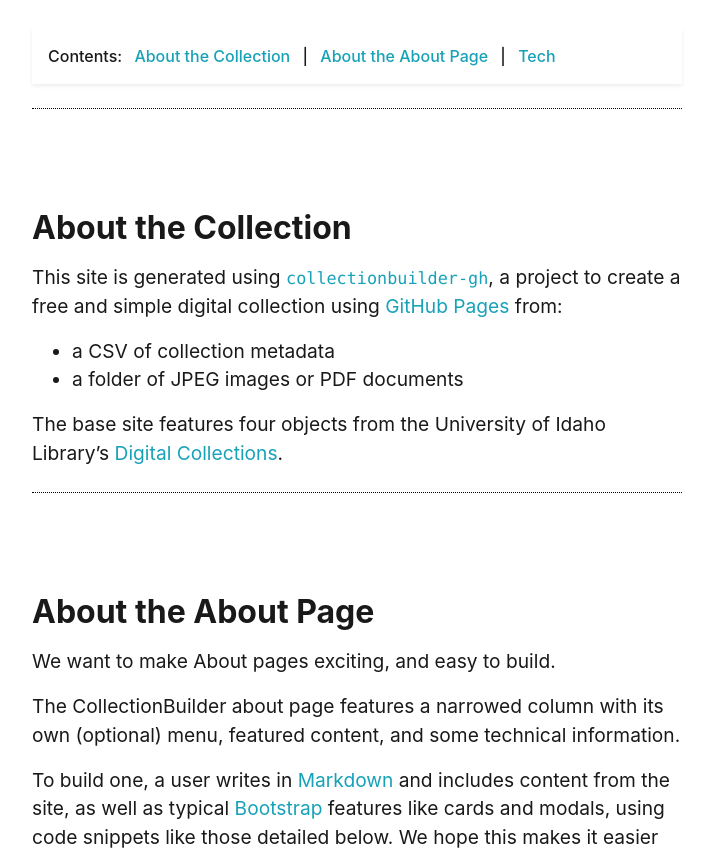
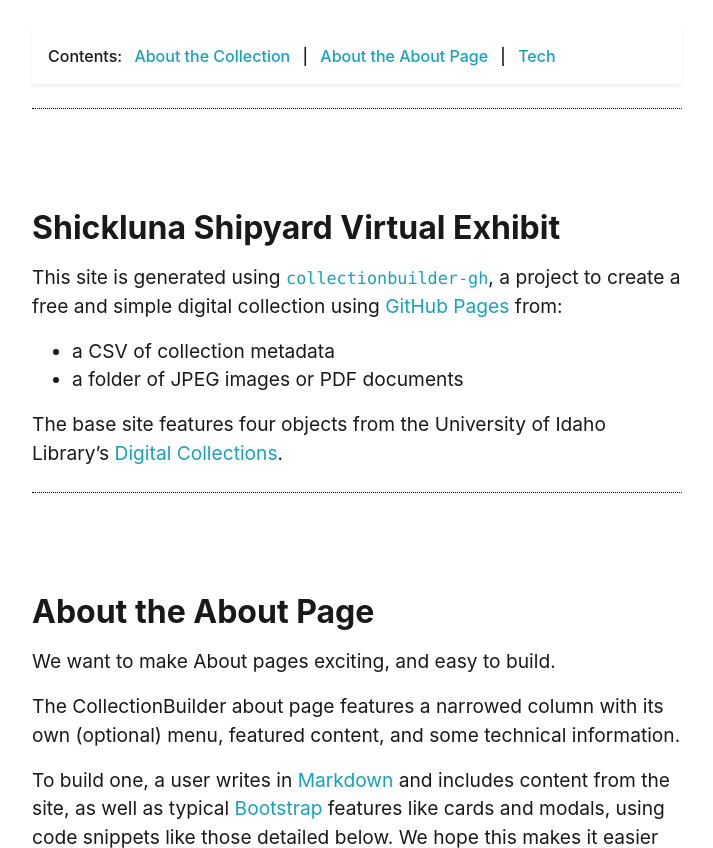
Before and after one commit to kmonk2/Shickluna-Shipyard-Virtual-Exhibit, a Jekyll site: the page built from pages/about.md, in a window 1280 px wide and 900 px high, scrolled down 412 px, cut to the strip 52-900 px from the top of the window. Shown: the whole strip, without its empty margins (283-996 px from the left). Built offline with Jekyll 4.4.1, drawn with Linux system fonts in a browser that asks for light colours.

Commit message:
Update about.md

```diff
--- a/pages/about.md
+++ b/pages/about.md
@@ -12,7 +12,7 @@ credits: true
 
 {% include feature/nav-menu.html sections="About the Collection;About the About Page" %}
 
-## About the Collection
+## Shickluna Shipyard Virtual Exhibit
 
 This site is generated using [`collectionbuilder-gh`](https://collectionbuilding.github.io/gh/), a project to create a free and simple digital collection using [GitHub Pages](https://pages.github.com/) from:
 
```
